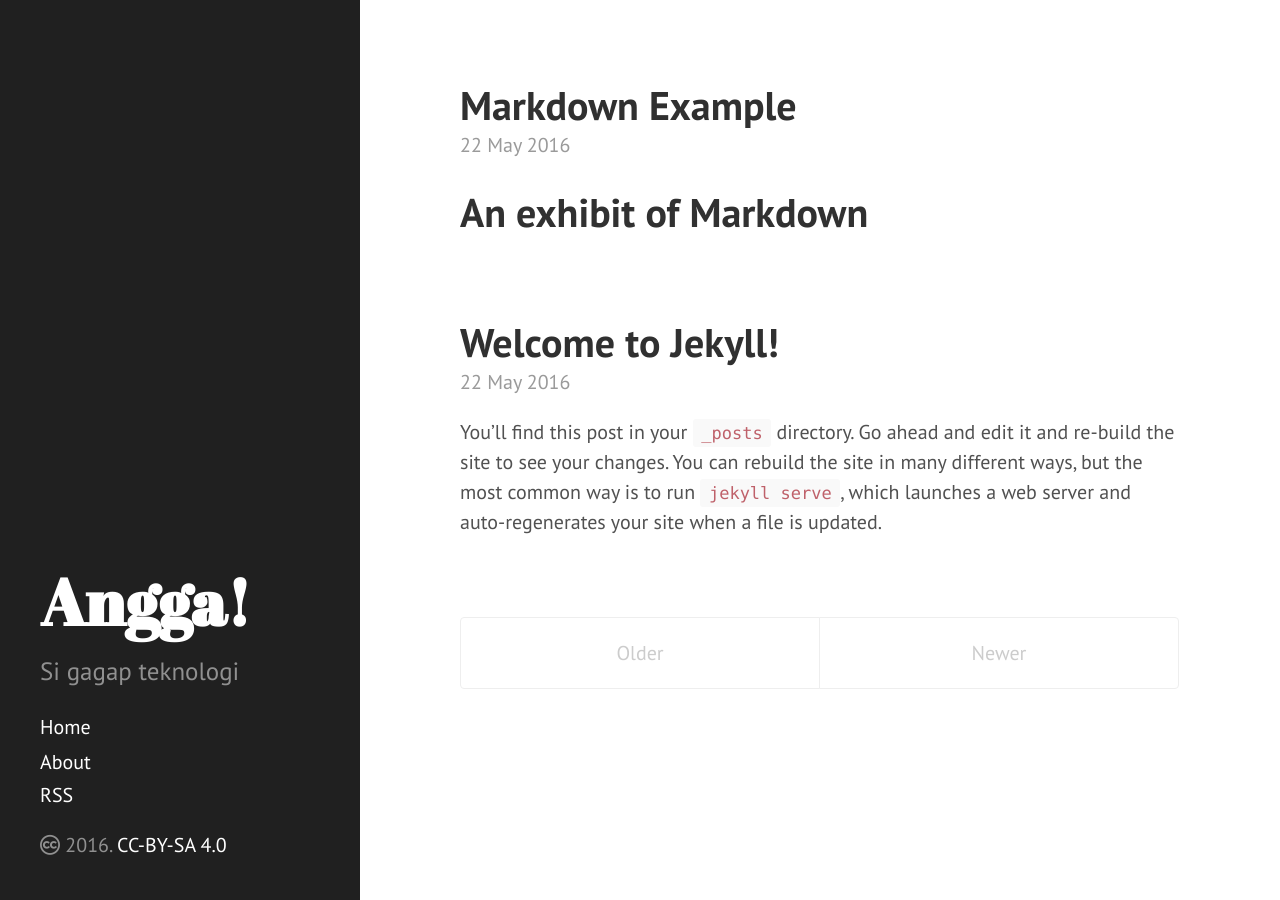
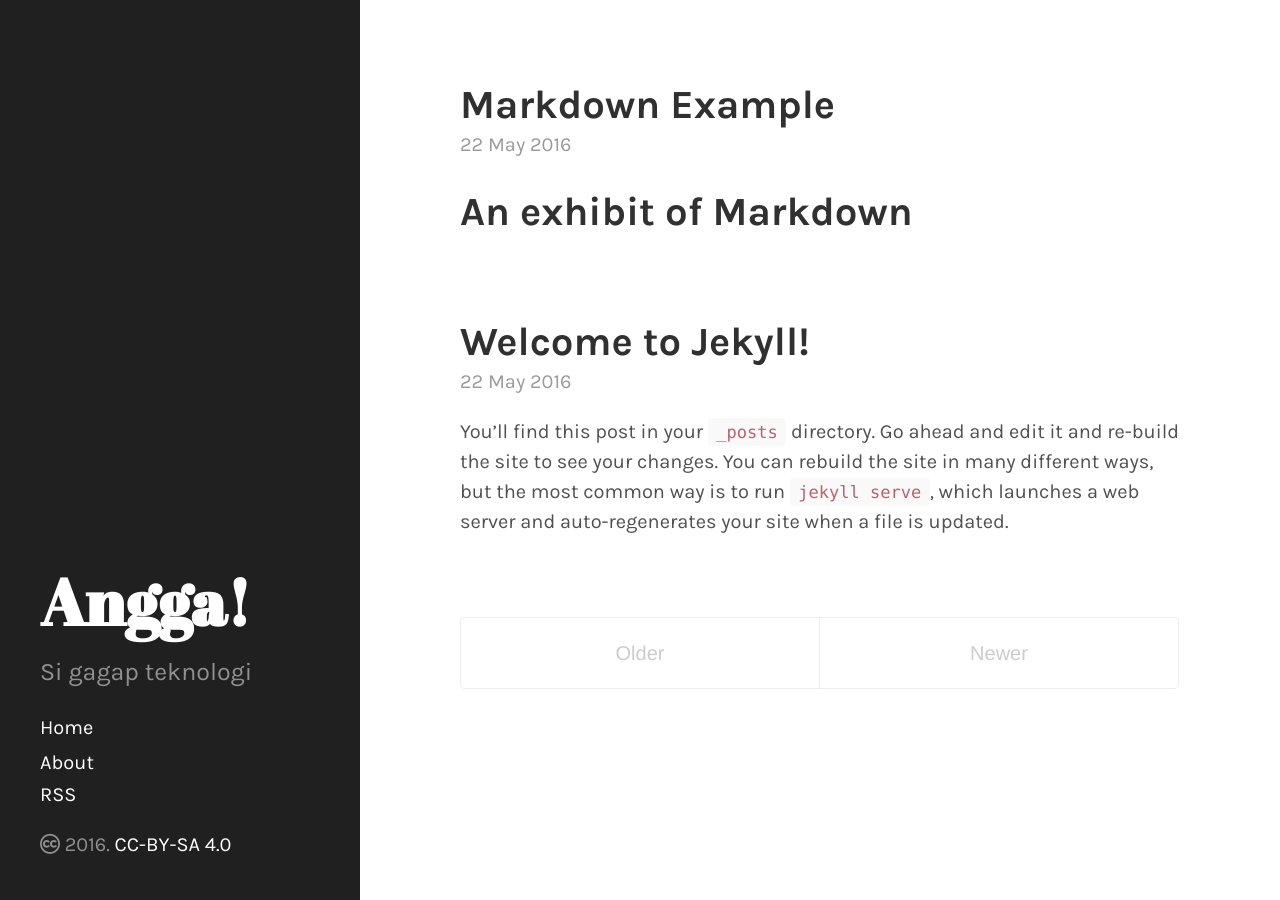
Before and after one commit to anggaaja/anggaaja.github.io, a Jekyll site: the page built from index.html, in a window 1280 px wide. Built offline with Jekyll 4.4.1, drawn with Linux system fonts in a browser that asks for light colours; nearby versions of some CDN libraries; the list of posts is cut into pages by our own code.

Commit message:
Edit Font

```diff
--- a/_includes/head.html
+++ b/_includes/head.html
@@ -18,7 +18,7 @@
     <link rel="stylesheet" href="{{ site.baseurl }}public/css/poole.css">
     <link rel="stylesheet" href="{{ site.baseurl }}public/css/syntax.css">
     <link rel="stylesheet" href="{{ site.baseurl }}public/css/hyde.css">
-    <link rel="stylesheet" href="http://fonts.googleapis.com/css?family=PT+Sans:400,400italic,700|Abril+Fatface">
+    <link rel="stylesheet" href="https://fonts.googleapis.com/css?family=Karla:400,400italic,700,700italic|Abril+Fatface">
     <link rel="stylesheet" href="https://cdnjs.cloudflare.com/ajax/libs/font-awesome/4.5.0/css/font-awesome.min.css">
 
     <!-- Icons -->
--- a/public/css/hyde.css
+++ b/public/css/hyde.css
@@ -32,7 +32,7 @@
  */
 
 html {
-  font-family: "PT Sans", Helvetica, Arial, sans-serif;
+  font-family: "Karla", Helvetica, Arial, sans-serif;
 }
 @media (min-width: 48em) {
   html {
```
